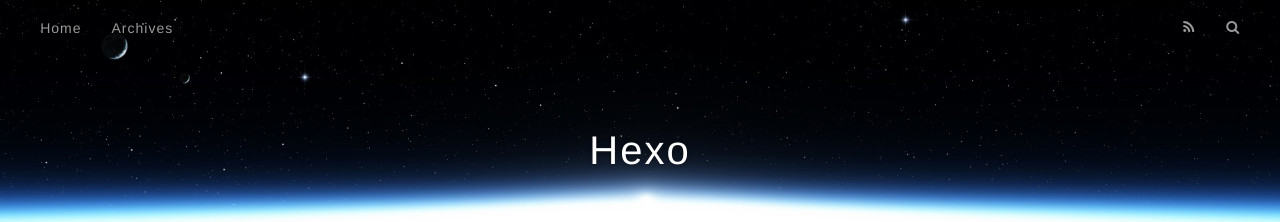
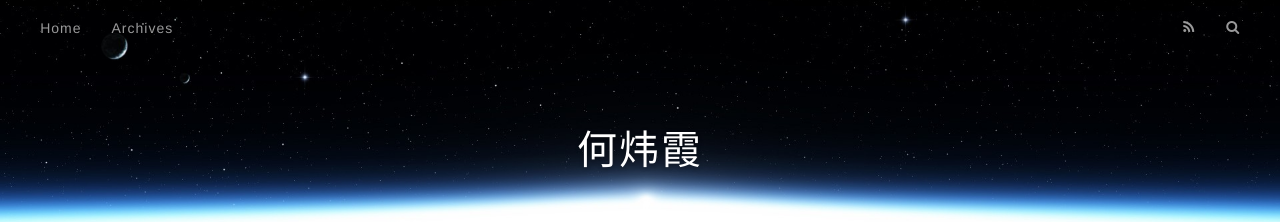
Before and after one commit to weishining/weishining.github.io, a plain HTML site: page 2016/06/19/hello-world/index.html in a window 1280 px wide. Shown: the top 222 px of the page. Drawn offline with nearby package versions, Linux system fonts and the light colour scheme.

Commit message:
Update index.html

```diff
--- a/2016/06/19/hello-world/index.html
+++ b/2016/06/19/hello-world/index.html
@@ -40,7 +40,7 @@
   <div id="header-outer" class="outer">
     <div id="header-title" class="inner">
       <h1 id="logo-wrap">
-        <a href="/" id="logo">Hexo</a>
+        <a href="/" id="logo">何炜霞</a>
       </h1>
 
     </div>
```
